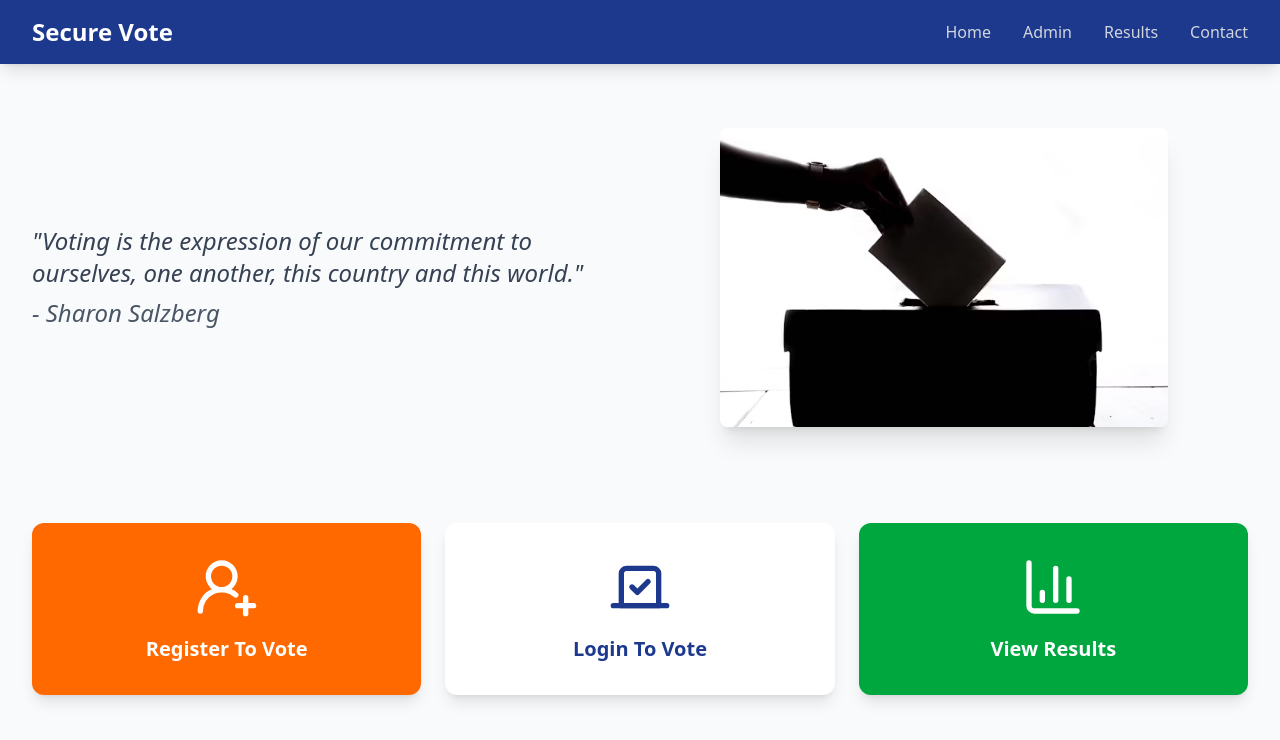
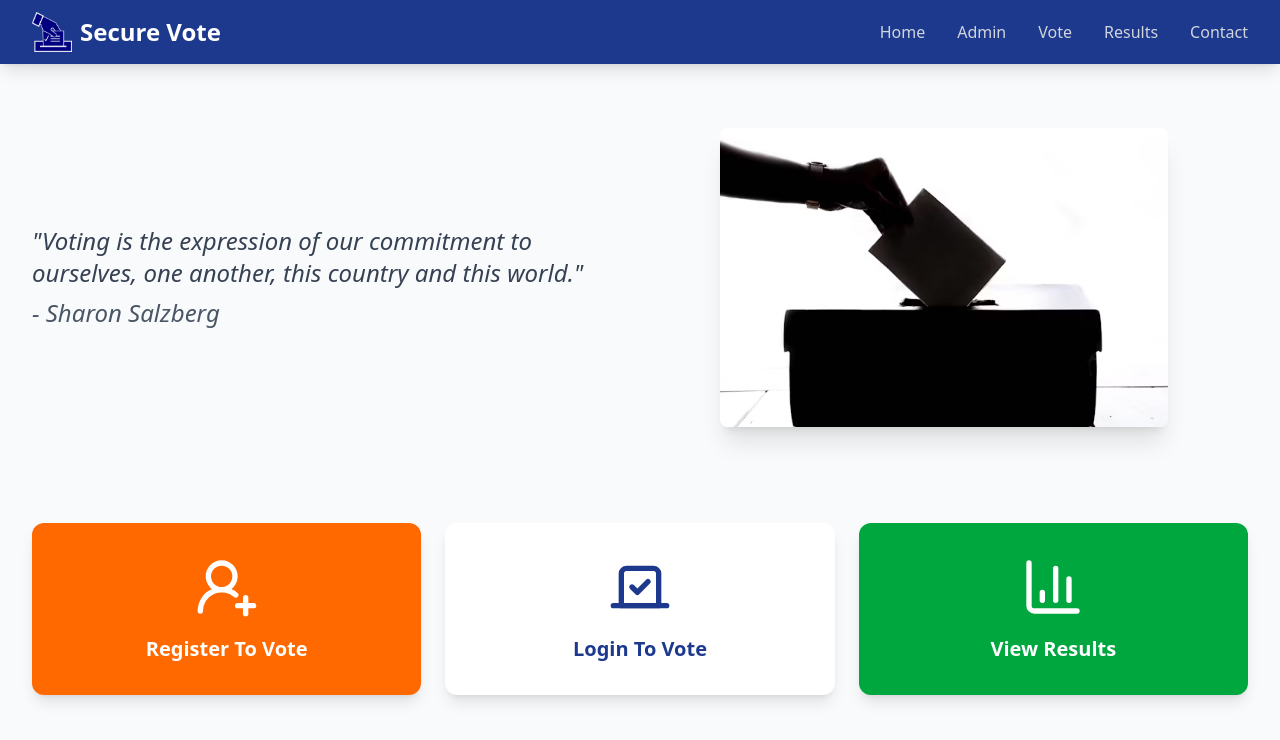
Before and after one commit to sinanmk03/election, a React (Vite) app: page / in a window 1280 px wide. Shown: the top 740 px of the page. Built offline with nearby package versions, Linux system fonts and the light colour scheme.

Commit message:
created navbar component

```diff
--- /dev/null
+++ b/src/components/NavBar.tsx
@@ -0,0 +1,84 @@
+import React, { useState } from "react";
+import { useNavigate, Link } from "react-router-dom";
+import logo from "../assets/logo.png";
+
+const NavBar: React.FC = () => {
+  const [isMenuOpen, setIsMenuOpen] = useState(false);
+  const navigate = useNavigate();
+
+  const navigationItems = ["Home", "Admin", "Vote", "Results", "Contact"];
+  return (
+    <div className="max-w-7xl mx-auto px-4 sm:px-6 lg:px-8">
+      <div className="flex justify-between items-center h-16">
+        <div className="flex items-center gap-2" onClick={() => navigate("/")}>
+          <img src={logo} className="h-10 w-10" alt="Logo" />
+          <h1 className="text-2xl font-bold text-white">Secure Vote</h1>
+        </div>
+
+        {/* Desktop Navigation */}
+        <nav className="hidden md:block">
+          <ul className="flex space-x-8">
+            {navigationItems.map((item) => {
+              const path = item === "Home" ? "/" : `/${item.toLowerCase()}`;
+              return (
+                <li key={item}>
+                  <Link
+                    to={path}
+                    className="text-gray-300 hover:text-white transition-colors"
+                  >
+                    {item}
+                  </Link>
+                </li>
+              );
+            })}
+          </ul>
+        </nav>
+
+        {/* Mobile menu button */}
+        <button
+          className="md:hidden text-white"
+          onClick={() => setIsMenuOpen(!isMenuOpen)}
+          aria-label="Toggle navigation menu"
+        >
+          <svg
+            className="h-6 w-6"
+            fill="none"
+            viewBox="0 0 24 24"
+            stroke="currentColor"
+          >
+            <path
+              strokeLinecap="round"
+              strokeLinejoin="round"
+              strokeWidth={2}
+              d="M4 6h16M4 12h16M4 18h16"
+            />
+          </svg>
+        </button>
+      </div>
+
+      {/* Mobile Navigation */}
+      {isMenuOpen && (
+        <div className="md:hidden">
+          <ul className="pb-4">
+            {navigationItems.map((item) => {
+              const path = item === "Home" ? "/" : `/${item.toLowerCase()}`;
+              return (
+                <li key={item}>
+                  <Link
+                    to={path}
+                    className="block px-4 py-2 text-gray-300 hover:text-white hover:bg-blue-800 rounded-lg"
+                    onClick={() => setIsMenuOpen(false)}
+                  >
+                    {item}
+                  </Link>
+                </li>
+              );
+            })}
+          </ul>
+        </div>
+      )}
+    </div>
+  );
+};
+
+export default NavBar;
--- a/src/pages/home.tsx
+++ b/src/pages/home.tsx
@@ -1,90 +1,16 @@
-import { useState } from "react";
-import { Link, useNavigate } from "react-router-dom";
+import { useNavigate } from "react-router-dom";
 import { Vote as Vote2, UserPlus2, BarChart3 } from "lucide-react";
 import votin_img from "../assets/voting_image.png";
 
+import NavBar from "../components/NavBar";
 function HomePage() {
-  const [isMenuOpen, setIsMenuOpen] = useState(false);
   const navigate = useNavigate();
-
-  const navigationItems = ["Home", "Admin", "Results", "Contact"];
 
   return (
     <div className="min-h-screen bg-gray-50">
       {/* Header */}
       <header className="fixed w-full z-10 bg-blue-900 shadow-lg">
-        <div className="max-w-7xl mx-auto px-4 sm:px-6 lg:px-8">
-          <div className="flex justify-between items-center h-16">
-            <h1
-              className="text-2xl font-bold text-white"
-              onClick={() => navigate("/")}
-            >
-              Secure Vote
-            </h1>
-
-            {/* Desktop Navigation */}
-            <nav className="hidden md:block">
-              <ul className="flex space-x-8">
-                {navigationItems.map((item) => {
-                  const path = item === "Home" ? "/" : `/${item.toLowerCase()}`;
-                  return (
-                    <li key={item}>
-                      <Link
-                        to={path}
-                        className="text-gray-300 hover:text-white transition-colors"
-                      >
-                        {item}
-                      </Link>
-                    </li>
-                  );
-                })}
-              </ul>
-            </nav>
-
-            {/* Mobile menu button */}
-            <button
-              className="md:hidden text-white"
-              onClick={() => setIsMenuOpen(!isMenuOpen)}
-              aria-label="Toggle navigation menu"
-            >
-              <svg
-                className="h-6 w-6"
-                fill="none"
-                viewBox="0 0 24 24"
-                stroke="currentColor"
-              >
-                <path
-                  strokeLinecap="round"
-                  strokeLinejoin="round"
-                  strokeWidth={2}
-                  d="M4 6h16M4 12h16M4 18h16"
-                />
-              </svg>
-            </button>
-          </div>
-
-          {/* Mobile Navigation */}
-          {isMenuOpen && (
-            <div className="md:hidden">
-              <ul className="pb-4">
-                {navigationItems.map((item) => {
-                  const path = item === "Home" ? "/" : `/${item.toLowerCase()}`;
-                  return (
-                    <li key={item}>
-                      <Link
-                        to={path}
-                        className="block px-4 py-2 text-gray-300 hover:text-white hover:bg-blue-800 rounded-lg"
-                        onClick={() => setIsMenuOpen(false)}
-                      >
-                        {item}
-                      </Link>
-                    </li>
-                  );
-                })}
-              </ul>
-            </div>
-          )}
-        </div>
+        <NavBar />
       </header>
 
       {/* Main Content */}
```
